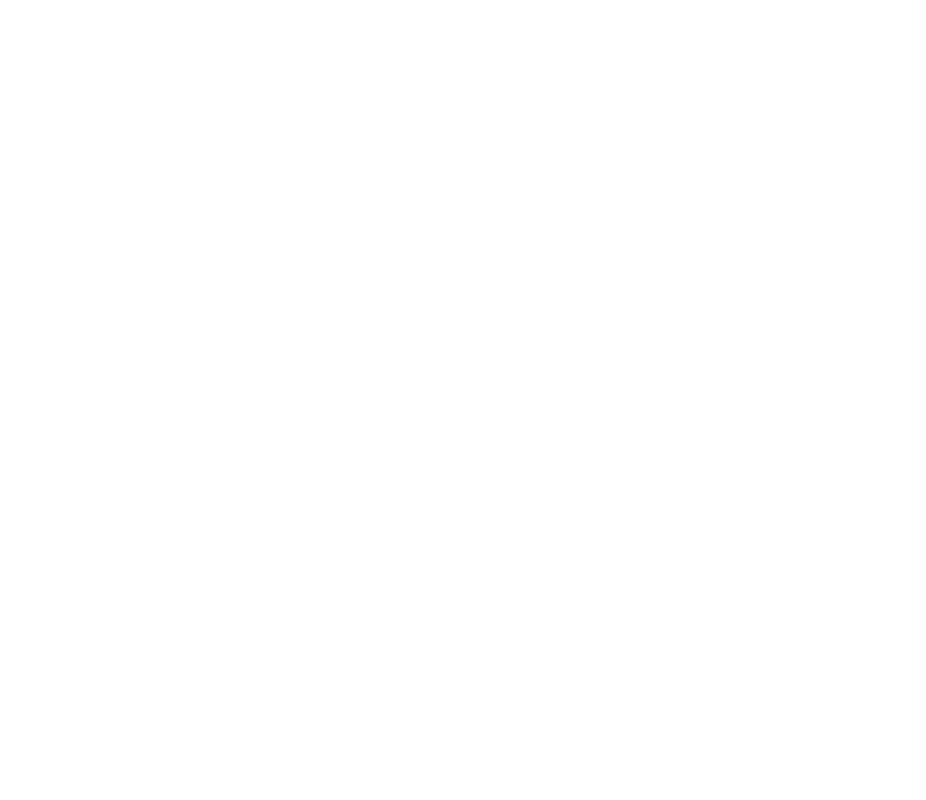
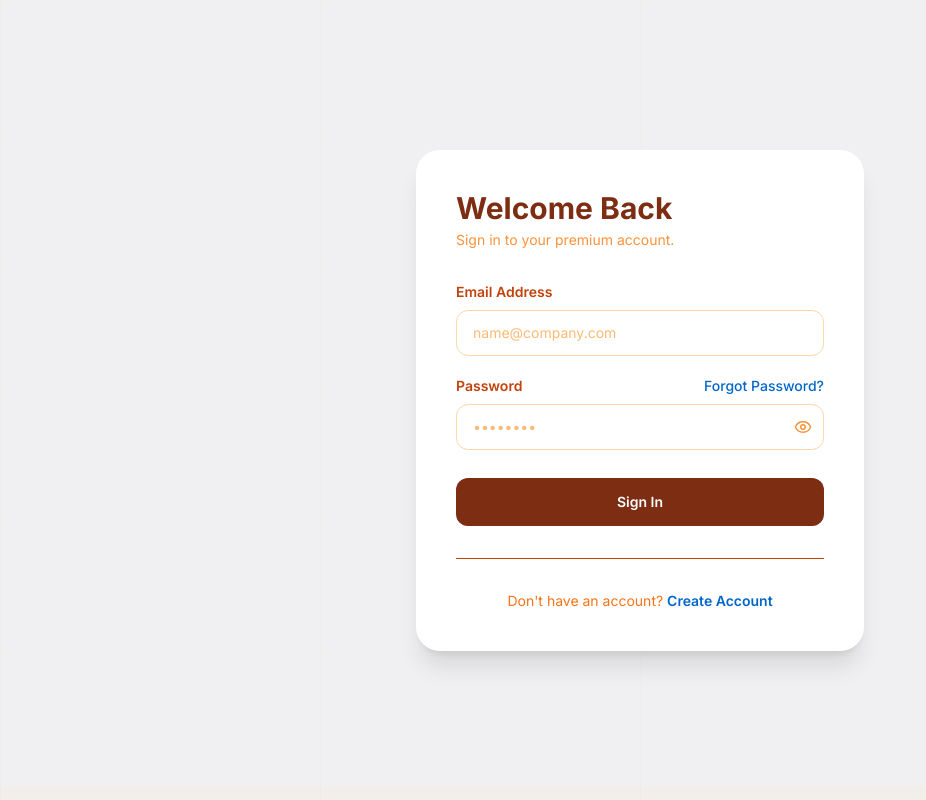
Before and after one commit to Hrit-Codes/Tech-Vault-Frontend, a React (Vite) app: page /login in a window 1280 px wide. Before the commit this address had no page. Shown: the whole page, without its empty margins (0-926 px from the left). Built offline with nearby package versions, Linux system fonts and the light colour scheme.

Commit message:
Basic ui for login page

```diff
--- a/src/Components/ui/BackgroundEffects.tsx
+++ b/src/Components/ui/BackgroundEffects.tsx
@@ -1,6 +1,6 @@
 export const BackgroundEffects = ({ animated = false }: { animated?: boolean }) => {
   return (
-    <div className="fixed h-full inset-0 overflow-hidden pointer-events-none bg-white dark:bg-slate-900 -z-10">
+    <div className="fixed h-full inset-0 overflow-hidden pointer-events-none bg-section-alternative -z-10">
       {/* Vertical lines */}
       <div className="absolute inset-0 grid grid-cols-4">
         {Array.from({ length: 20 }).map((_, i) => (
--- /dev/null
+++ b/src/Page/Login/index.tsx
@@ -0,0 +1,83 @@
+import { useState } from "react";
+import { Link } from "react-router-dom";
+import { Eye, EyeOff } from "lucide-react";
+import { BackgroundEffects } from "../../Components/ui/BackgroundEffects";
+
+export default function LoginPage() {
+  const [showPassword, setShowPassword] = useState(false);
+
+  return (
+    <div className="relative w-full min-h-screen flex items-center justify-center px-4 py-16">
+      <BackgroundEffects />
+
+      <div className="relative z-10 w-full max-w-md bg-section rounded-3xl shadow-xl p-10 flex flex-col gap-8">
+
+        {/* Header */}
+        <div className="flex flex-col gap-1">
+          <h1 className="text-3xl font-bold text-primary-900 dark:text-white">Welcome Back</h1>
+          <p className="text-sm text-primary-400 dark:text-primary-300">Sign in to your premium account.</p>
+        </div>
+
+        {/* Form */}
+        <form className="flex flex-col gap-5">
+          <div className="flex flex-col gap-2">
+            <label htmlFor="email" className="text-sm font-semibold text-primary-700 dark:text-primary-200">
+              Email Address
+            </label>
+            <input
+              id="email"
+              type="email"
+              placeholder="name@company.com"
+              className="px-4 py-3 rounded-xl border border-primary-200 dark:border-primary-700 bg-transparent text-sm text-primary-900 dark:text-white placeholder:text-primary-300 dark:placeholder:text-primary-500 outline-none focus:ring-2 focus:ring-secondary-400 dark:focus:ring-primary-400 transition"
+            />
+          </div>
+
+          <div className="flex flex-col gap-2">
+            <div className="flex items-center justify-between">
+              <label htmlFor="password" className="text-sm font-semibold text-primary-700 dark:text-primary-200">
+                Password
+              </label>
+              <Link to="/forgot-password" className="text-sm font-medium text-secondary-500 hover:text-secondary-600 transition-colors">
+                Forgot Password?
+              </Link>
+            </div>
+            <div className="relative">
+              <input
+                id="password"
+                type={showPassword ? "text" : "password"}
+                placeholder="••••••••"
+                className="w-full px-4 py-3 rounded-xl border border-primary-200 dark:border-primary-700 bg-transparent text-sm text-primary-900 dark:text-white placeholder:text-primary-300 dark:placeholder:text-primary-500 outline-none focus:ring-2 focus:ring-secondary-400 dark:ring-primary-400 transition pr-11"
+              />
+              <button
+                type="button"
+                onClick={() => setShowPassword((prev) => !prev)}
+                className="absolute right-3 top-1/2 -translate-y-1/2 text-primary-400 hover:text-primary-600 dark:hover:text-primary-200 transition-colors"
+              >
+                {showPassword ? <EyeOff size={18} /> : <Eye size={18} />}
+              </button>
+            </div>
+          </div>
+
+          <button
+            type="submit"
+            className="w-full bg-primary-900 dark:bg-white text-white dark:text-primary-900 py-3.5 rounded-xl font-semibold text-sm hover:bg-primary-700 dark:hover:bg-primary-100 transition-colors mt-2"
+          >
+            Sign In
+          </button>
+        </form>
+
+        {/* Divider */}
+        <div className="border-t border-primary-700" />
+
+        {/* Footer */}
+        <p className="text-center text-sm text-primary-500 dark:text-primary-300">
+          Don't have an account?{" "}
+          <Link to="/signup" className="font-semibold text-secondary-500 hover:text-secondary-600 hover:cursor-pointer transition-colors">
+            Create Account
+          </Link>
+        </p>
+
+      </div>
+    </div>
+  );
+}
--- a/src/Routes/AppRoutes.tsx
+++ b/src/Routes/AppRoutes.tsx
@@ -2,6 +2,9 @@
 import MainLayout from "../Layout/MainLayout";
 import HomePage from "../Page/Home";
 import WishlistPage from "../Page/Wishlist";
+import AuthLayout from "../Layout/AuthLayout";
+import LoginPage from "../Page/Login";
+import PublicRoute from "../Layout/PublicLayout";
 import ProductDetailPage from "../Page/ProductDetail";
 
 export default function AppRoutes(){
@@ -13,6 +16,11 @@
                 <Route path="/wishlist" element={<WishlistPage/>}/>
                 <Route path="/product" element={<ProductDetailPage/>}/>
             </Route>
+            <Route element={<PublicRoute/>}>
+                <Route element={<AuthLayout/>}>
+                    <Route path="/login" element={<LoginPage/>}/>
+                </Route>
+            </Route>
         </Routes>
         </>
     )
```
